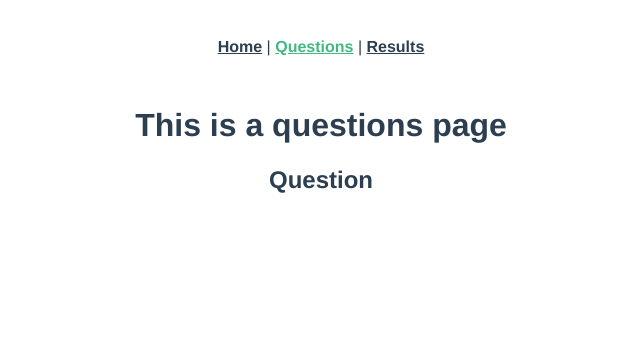
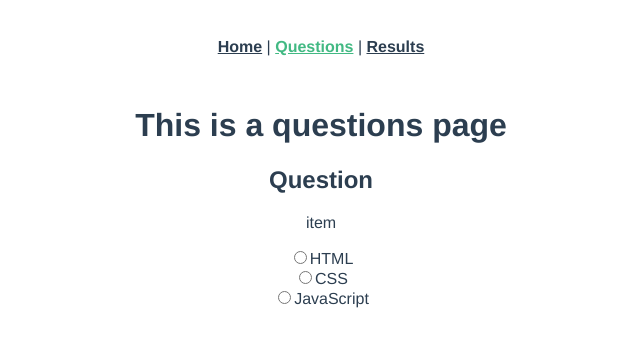
Before and after one commit to Tooppa/vuetriviagame, a Vue app: page /questions in a window 1280 px wide. Shown: the top 346 px of the page, without its empty margins (319-959 px from the left). Built offline with nearby package versions, Linux system fonts and the light colour scheme.

Commit message:
WIP:  continuing question element

```diff
--- a/src/components/QuestionElement.vue
+++ b/src/components/QuestionElement.vue
@@ -1,11 +1,24 @@
 <template>
   <div class="hello">
     <h2>Question</h2>
+    <p>{{ question }}</p>
+    <input type="radio" id="html" name="fav_language" value="HTML" />
+    <label for="html">HTML</label><br />
+    <input type="radio" id="css" name="fav_language" value="CSS" />
+    <label for="css">CSS</label><br />
+    <input
+      type="radio"
+      id="javascript"
+      name="fav_language"
+      value="JavaScript"
+    />
+    <label for="javascript">JavaScript</label>
   </div>
 </template>
 
 <script>
 export default {
   name: "QuestionElement",
+  props: ["question"],
 };
 </script>
--- a/src/views/Questions.vue
+++ b/src/views/Questions.vue
@@ -1,17 +1,17 @@
 <template>
   <div class="questions">
     <h1>This is a questions page</h1>
-    <QuestionElement/>
+    <QuestionElement question="item" />
   </div>
 </template>
 
 <script>
-import QuestionElement from '@/components/QuestionElement.vue'
+import QuestionElement from "@/components/QuestionElement.vue";
 
 export default {
-  name: 'Question',
+  name: "Question",
   components: {
-    QuestionElement
-  }
-}
+    QuestionElement,
+  },
+};
 </script>
```
